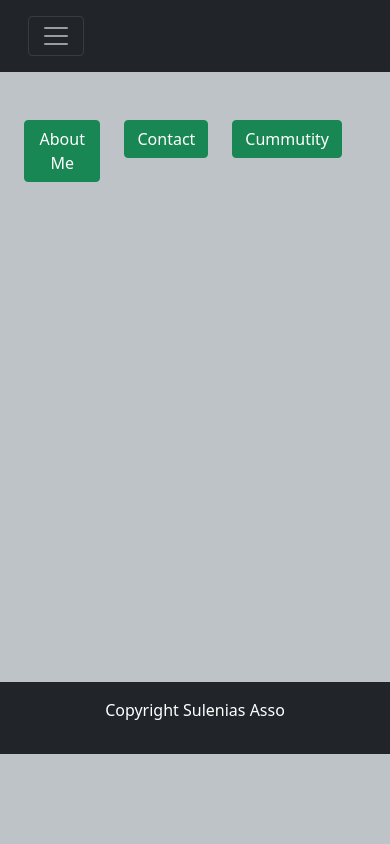
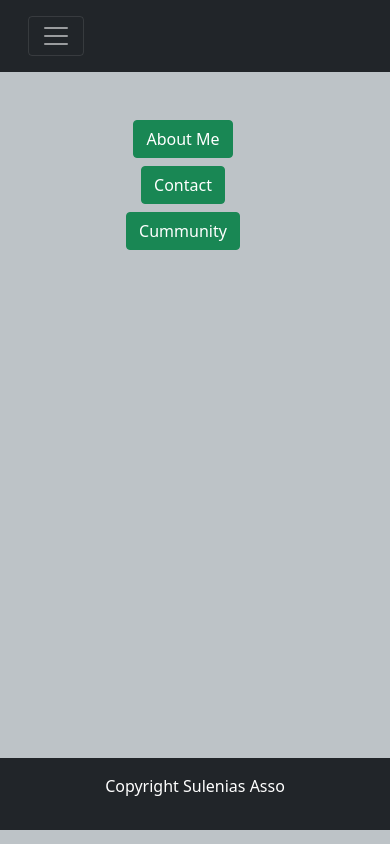
Before and after one commit to niasasso/sacode-day08-project01, a plain HTML site: page index.html in a window 390 px wide. Drawn offline with nearby package versions, Linux system fonts and the light colour scheme.

Commit message:
Perbaikan Content

```diff
--- a/index.html
+++ b/index.html
@@ -36,7 +36,7 @@
         <!-- Content -->
         <div>
             <div class="row container mt-5 text-center">
-                <div class="col">
+                <div class="col-sm-6 col-md-4 mb-2 ">
 
                            <!-- Button trigger modal -->
                             <button type="button" class="btn btn-success" data-bs-toggle="modal" data-bs-target="#exampleModal">
@@ -44,15 +44,15 @@
                             </button>
                         </div>
 
-                        <div class="col">
+                        <div class="col-sm-6 col-md-4 mb-2 ">
                             <button type="button" class="btn btn-success" data-bs-toggle="modal" data-bs-target="#exampleModal">
                                 Contact
                             </button>
                         </div>
 
-                        <div class="col">
+                        <div class="col-sm-6 col-md-4 mb-2 ">
                             <button type="button" class="btn btn-success" data-bs-toggle="modal" data-bs-target="#exampleModal">
-                                Cummutity
+                                Cummunity
                             </button>
                         </div>
                     </div>
```
